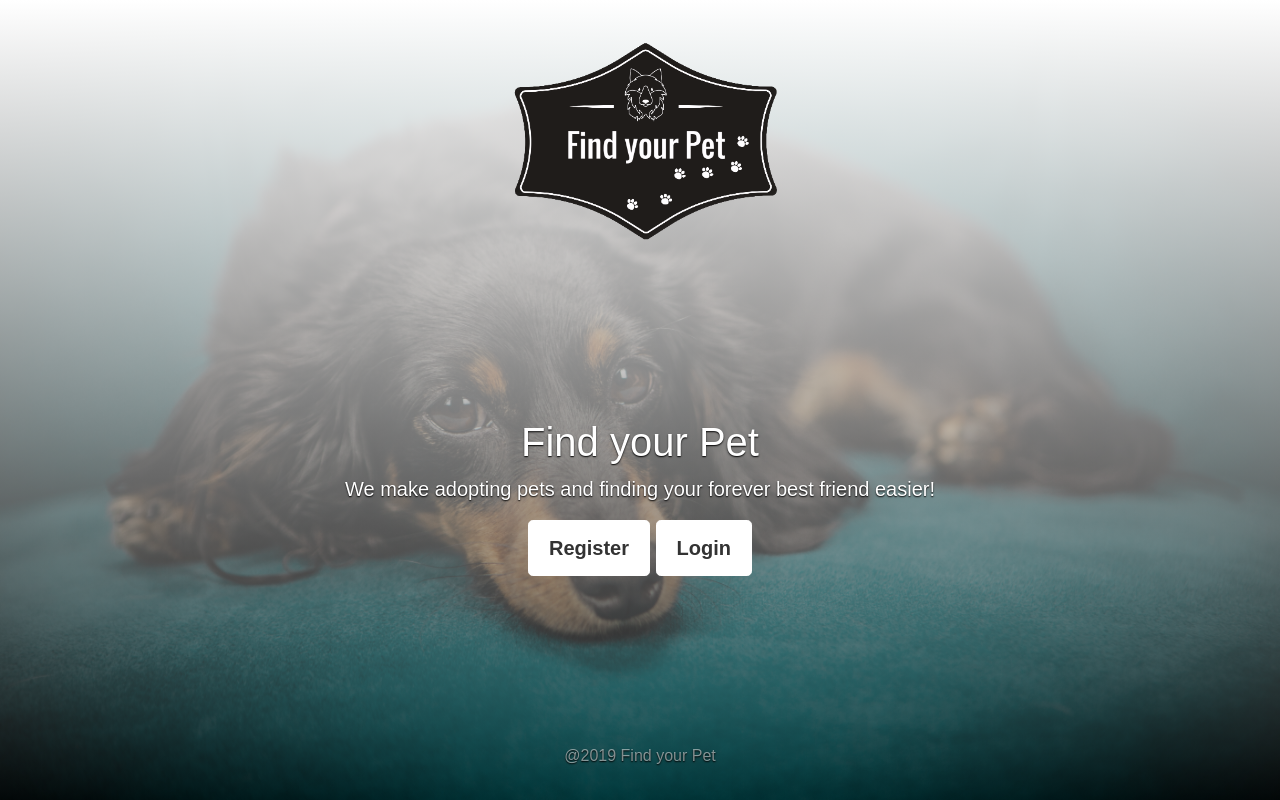
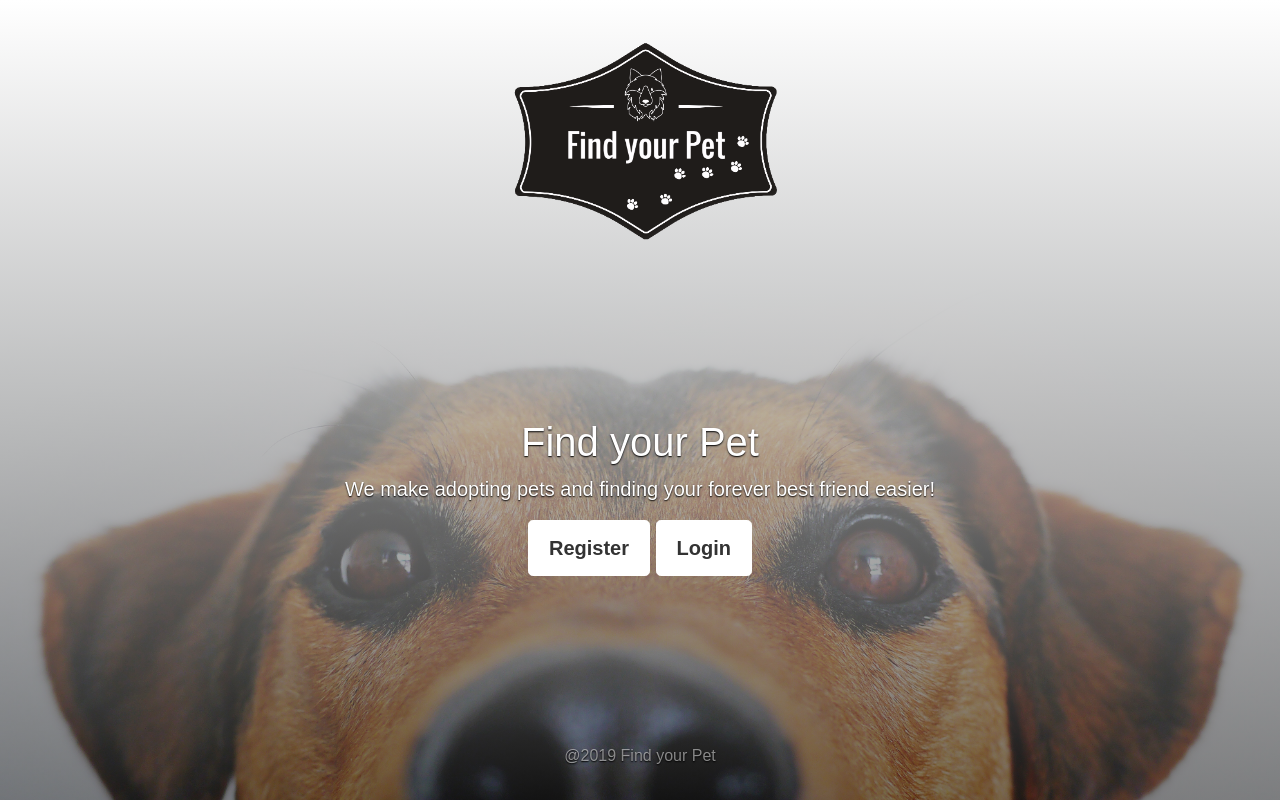
Before and after one commit to zneeley/codellas-Find-Your-Pet, a PHP site: page / in a window 1280 px wide. Run offline with PHP 8.4, Linux system fonts and the light colour scheme.

Commit message:
Added random backgrounds and added .gitignore

```diff
--- a/loginSystem/index.php
+++ b/loginSystem/index.php
@@ -1,4 +1,41 @@
+<?php
+    // Logic for random background
+    $background = array('hero.jpg','hero2.jpg');
+
+    // Get a random number and set background
+    $i = rand(0, count($background)-1);
+    $selectedBg = "$background[$i]";
+
+?>
+
 <!DOCTYPE html>
+<style type="text/css">
+<!--
+.hero-image {
+
+   /* Sizing */
+    width: 100vw;
+    height: 100vh;
+
+    /* Flexbox stuff */
+    display: flex;
+    justify-content: center;
+    align-items: center;
+
+    /* Text styles */
+    text-align: center;
+    color: white;
+
+    /* Background styles */
+    background-image: linear-gradient(rgba(255,255,255, 2), rgba(0,0,0, 0.5)), url(images/<?php echo $selectedBg; ?>);
+    background-size: cover;
+    background-position: center center;
+    background-repeat: no-repeat;
+    background-attachment: fixed;
+
+}
+-->
+</style>
 <html>
 <head>
 <!-- Required meta tags -->
--- a/loginSystem/style.css
+++ b/loginSystem/style.css
@@ -7,30 +7,6 @@ body, html {
   height: 100%;
   margin: 0;
   font-family: arial, Helvetica, sans-serif;
-}
-
-.hero-image {
-
-   /* Sizing */
-    width: 100vw;
-    height: 100vh;
-
-    /* Flexbox stuff */
-    display: flex;
-    justify-content: center;
-    align-items: center;
-
-    /* Text styles */
-    text-align: center;
-    color: white;
-
-    /* Background styles */
-    background-image: linear-gradient(rgba(255,255,255, 2), rgba(0,0,0, 0.5)), url("/images/hero.jpg");
-    background-size: cover;
-    background-position: center center;
-    background-repeat: no-repeat;
-    background-attachment: fixed;
-
 }
 
 .logo-image {
```
Also changed, not shown: 4 other files.
